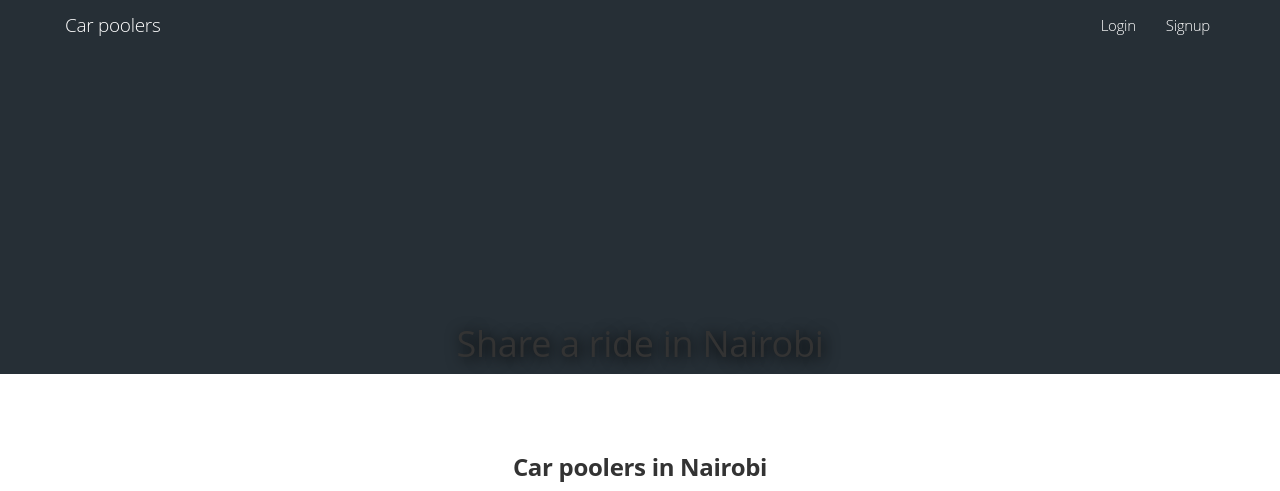
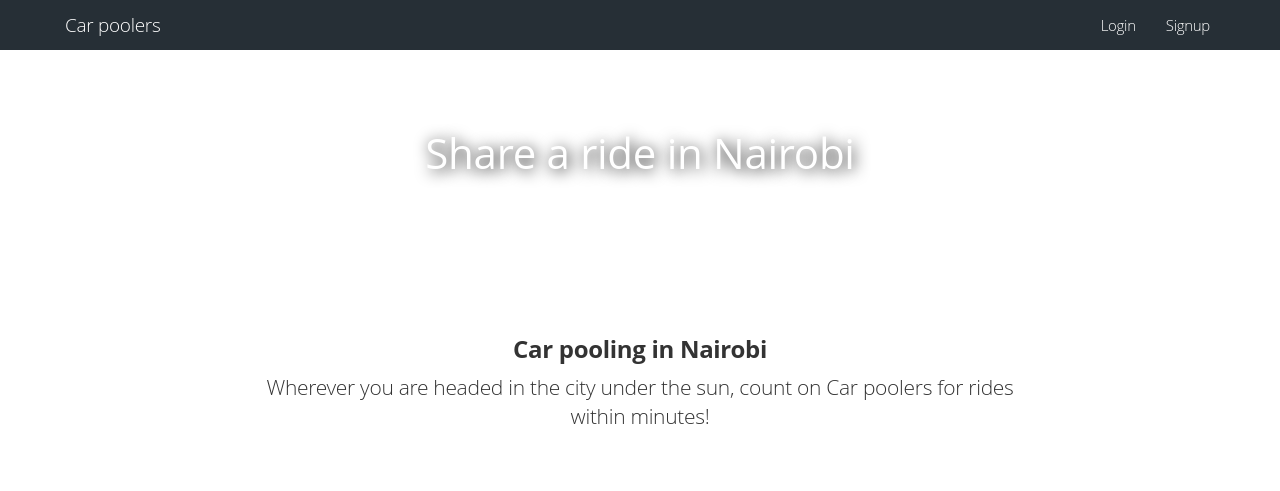
Before and after one commit to jonnygovish/car-poolers, a Django app: page / in a window 1280 px wide. Shown: the top 491 px of the page. Run offline with Django 3.2, Linux system fonts and the light colour scheme; some libraries are stand-ins or nearby versions.

Commit message:
Minor changes in index page

```diff
--- a/templates/index.html
+++ b/templates/index.html
@@ -1,38 +1,49 @@
 {% extends 'base.html' %}
 {% block content %}
-<div class="city">
+<div class="stage">
+
+  <div class=" block block-fill-height app-header ">
+    <div class="block-xs-middle">
       <div class="container">
         <div class="row">
           <div class="col-sm-12 text-center" style="text-shadow:#000 2px 2px 15px;">
-        <h1 style="margin-top: 274px">Share a ride in Nairobi</h1>
+            <h1 class="block-title m-y">Share a ride in Nairobi</h1>
           </div>
         </div>
       </div>
     </div>
+  </div>
+
   <div class="block">
     <div class="container">
       <div class="row text-center">
         <div class="col-md-8 col-md-offset-2">
-        <h3 class="m-b-md"><strong>Car poolers in Nairobi</strong></h3>
+          <h3 class="m-b-md"><strong>Car pooling in Nairobi</strong></h3>
           <p class="lead">
             Wherever you are headed in the city under the sun, count on Car poolers for rides within minutes!
           </p>
-        <a href="/rider/" class="btn btn-lg btn-primary">Ride with Car Poolers</a>
+          {% if request.user.is_authenticated %}
+          <a href="/rider/" class="btn btn-lg btn-success">Ride with Car Poolers</a>
+          {% endif %}
         </div>
       </div>
     </div>
   </div>
-<div class="block p-y-lg" style="background: #f1f1f1">
+
+  <div class="block p-y-lg">
     <div class="container text-center">
       <div class="row">
         <div class="col-md-8 col-md-offset-2">
           <h3><strong> Earn Money with Car Poolers</strong></h3>
           <p class="lead">Work with your own schedule. No monthly fees, no minimum hours and no boss.</p>
+          {% if request.user.is_authenticated %}
           <a href="/driver/" class="btn btn-lg btn-primary">Drive with Car Poolers</a>
+          {% endif %}
         </div>
       </div>
     </div>
   </div>
+
   <div class="block block-inverse app-footer">
     <div class="container">
       <div class="row m-t-md">
@@ -40,17 +51,17 @@
           <ul class="list-inline text-center">
             <li>
               <a href="#" target="blank" rel="nofollow">
-              <span class="icon icon-facebook-with-circle" style="font-size:3em;"></span>
+                <span class="fa fa-facebook" style="font-size:3em;"></span>
               </a>
             </li>
             <li>
               <a href="#" target="blank" rel="nofollow">
-              <span class="glyphicon glyphicon-twitter-with-circle" style="font-size:3em;"></span>
+                <span class="fa fa-twitter" style="font-size:3em;"></span>
               </a>
             </li>
             <li>
               <a href="#" target="blank" rel="nofollow">
-              <span class="icon icon-instagram-with-circle" style="font-size:3em;"></span>
+                <span class="fa fa-instagram" style="font-size:3em;"></span>
               </a>
             </li>
           </ul>
@@ -74,4 +85,6 @@
       </div>
     </div>
   </div>
+
+</div>
 {% endblock %}
```
Lines whose indentation alone changed are shown as unchanged.
